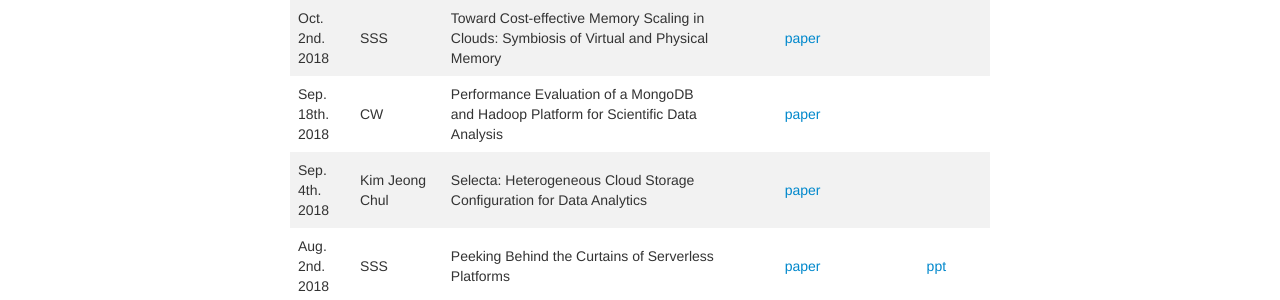
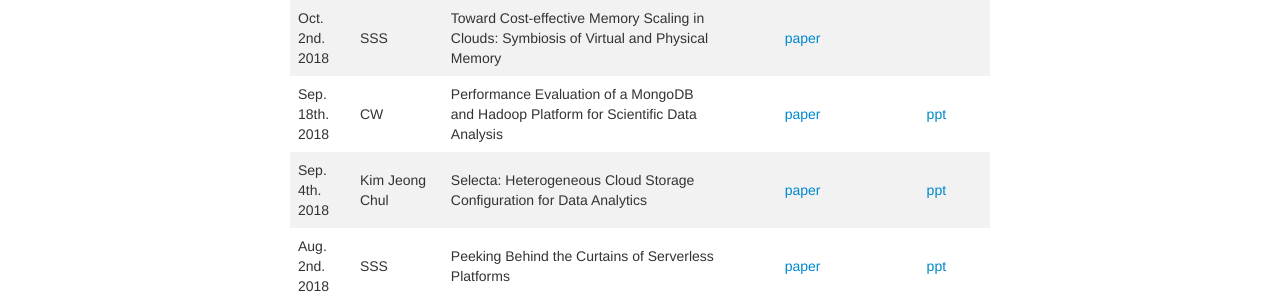
Before and after one commit to ddps-lab/kmu-bigdata.github.io, a Jekyll site: the page built from seminar/index.md, in a window 1280 px wide and 900 px high. Shown: the part 357-657 px from the top of the window. Built offline with Jekyll 4.4.1, drawn with Linux system fonts in a browser that asks for light colours.

Commit message:
make a link for Kim Jeong Chul and CW's seminar ppt

```diff
--- a/seminar/index.md
+++ b/seminar/index.md
@@ -11,8 +11,8 @@
 |------|-----------|-------|:----:|:--------------: |
 |Oct. 9th. 2018 | HJ | A Comparative Study of Containers and Virtual Machines in Big Data Environment | [paper](https://arxiv.org/pdf/1807.01842.pdf) | |
 |Oct. 2nd. 2018 | SSS | Toward Cost-effective Memory Scaling in Clouds: Symbiosis of Virtual and Physical Memory | [paper](https://wolfweb.unr.edu/~fyan/Paper/Cloud18.pdf) | |
-|Sep. 18th. 2018 | CW | Performance Evaluation of a MongoDB and Hadoop Platform for Scientific Data Analysis | [paper](http://citeseerx.ist.psu.edu/viewdoc/download?doi=10.1.1.643.3630&rep=rep1&type=pdf) | |
-| Sep. 4th. 2018 | Kim Jeong Chul | Selecta: Heterogeneous Cloud Storage Configuration for Data Analytics | [paper](https://www.usenix.org/system/files/conference/atc18/atc18-klimovic-selecta.pdf) | |
+|Sep. 18th. 2018 | CW | Performance Evaluation of a MongoDB and Hadoop Platform for Scientific Data Analysis | [paper](http://citeseerx.ist.psu.edu/viewdoc/download?doi=10.1.1.643.3630&rep=rep1&type=pdf) | [ppt](https://drive.google.com/open?id=1W7MFd1caxvLiuWrd92UKNkCnl8pNWrplqcfbsqv1rpQ)|
+| Sep. 4th. 2018 | Kim Jeong Chul | Selecta: Heterogeneous Cloud Storage Configuration for Data Analytics | [paper](https://www.usenix.org/system/files/conference/atc18/atc18-klimovic-selecta.pdf) | [ppt](https://docs.google.com/presentation/d/1A4Jt1T-mub9f6_YakesVxkOBzHNk3Y4bwFbrsMcC6QI/edit?usp=sharing)|
 | Aug. 2nd. 2018 | SSS | Peeking Behind the Curtains of Serverless Platforms | [paper](https://www.usenix.org/system/files/conference/atc18/atc18-wang-liang.pdf) | [ppt](https://docs.google.com/presentation/d/150r5NiL3tzThQEJuwn_caFGdXVFiWG8tgjqV6pQr9_U/edit?usp=sharing)|
 | July 19th. 2018 | MJ | CLOUD2018 & Lessons from OSG School 2018 | [CLOUD2018](https://drive.google.com/open?id=1vbkHGg6lNd6twHzGINmJXvsnVYKdrNDxoYDjLzIl_5g) |  [HTCondor ppt & hands-on](https://drive.google.com/open?id=1kcafX1PqeVgVBWOFmLUMppbwijrM3rUc) |
 | July 5th. 2018 | Kim Jeong Chul | Improving spark application throughput via memory aware task co-location: a    mixture of experts approach| [paper](https://dl.acm.org/citation.cfm?id=3135984) | [ppt](https://docs.google.com/presentation/d/1U2zVpRQEjcvhUrvveQ03Qqt2T9EBg1dRa2yOZxgasZc/edit?usp=sharing) |
```
